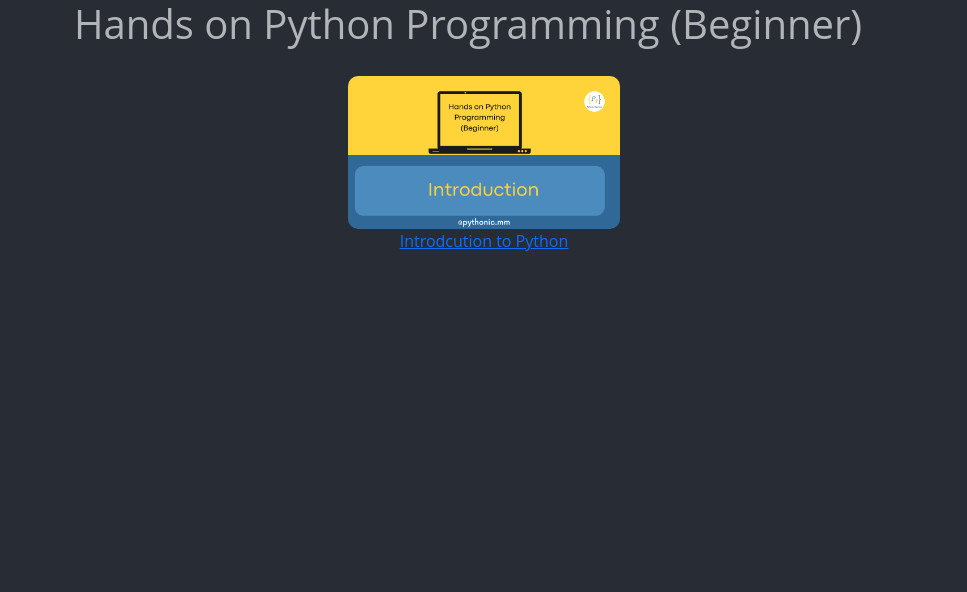
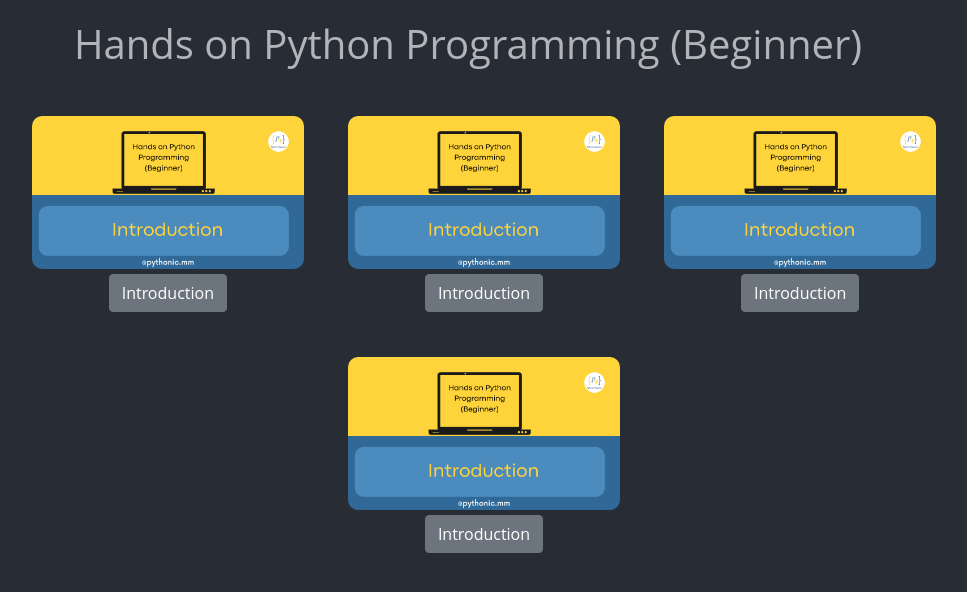
Before and after one commit to pythonic-mm/python-beginner-course, a plain HTML site: page index.html in a window 1280 px wide. Shown: the whole page, without its empty margins (172-1139 px from the left). Drawn offline with nearby package versions, Linux system fonts and the light colour scheme.

Commit message:
added/tested thumbnails, buttons & links

```diff
--- a/index.html
+++ b/index.html
@@ -20,8 +20,29 @@
       <li>
         <a href="0scriptIntro.html">
           <img src="img/thumbnail0.png" alt="Introduction to Python" />
-          Introdcution to Python</a
-        >
+          <button type="button" class="btn btn-secondary">Introduction</button>
+        </a>
+      </li>
+
+      <li>
+        <a href="0scriptIntro.html">
+          <img src="img/thumbnail0.png" alt="Introduction to Python" />
+          <button type="button" class="btn btn-secondary">Introduction</button>
+        </a>
+      </li>
+
+      <li>
+        <a href="0scriptIntro.html">
+          <img src="img/thumbnail0.png" alt="Introduction to Python" />
+          <button type="button" class="btn btn-secondary">Introduction</button>
+        </a>
+      </li>
+
+      <li>
+        <a href="0scriptIntro.html">
+          <img src="img/thumbnail0.png" alt="Introduction to Python" />
+          <button type="button" class="btn btn-secondary">Introduction</button>
+        </a>
       </li>
     </ul>
   </body>
--- a/index.scss
+++ b/index.scss
@@ -31,6 +31,8 @@
       border-radius: 10px;
       max-width: 100%;
     }
+    img:hover {
+    }
   }
   &.center {
     justify-content: center;
@@ -59,5 +61,15 @@ body {
 }
 
 h1 {
+  padding-top: 20px;
+  padding-bottom: 20px;
   text-align: center;
 }
+
+.btn {
+  margin: 5px;
+}
+
+img:hover {
+  transform: scale(0.9);
+}
```
Also changed, not shown: index.css, 1 other file.
